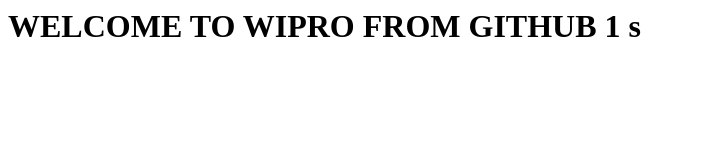
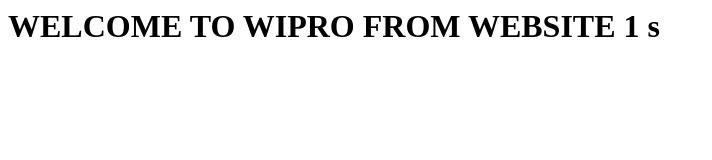
Before and after one commit to vepakshi/webapps, a plain HTML site: page index.html in a window 1280 px wide. Shown: the whole page, without its empty margins (0-712 px from the left). Drawn offline with Linux system fonts and the light colour scheme.

Commit message:
Update index.html

```diff
--- a/index.html
+++ b/index.html
@@ -5,6 +5,6 @@
 </head>
 
 <body>
-<h1> WELCOME TO WIPRO FROM GITHUB 1  s</h1>
+<h1> WELCOME TO WIPRO FROM WEBSITE 1  s</h1>
 </body>
 </html>
```
